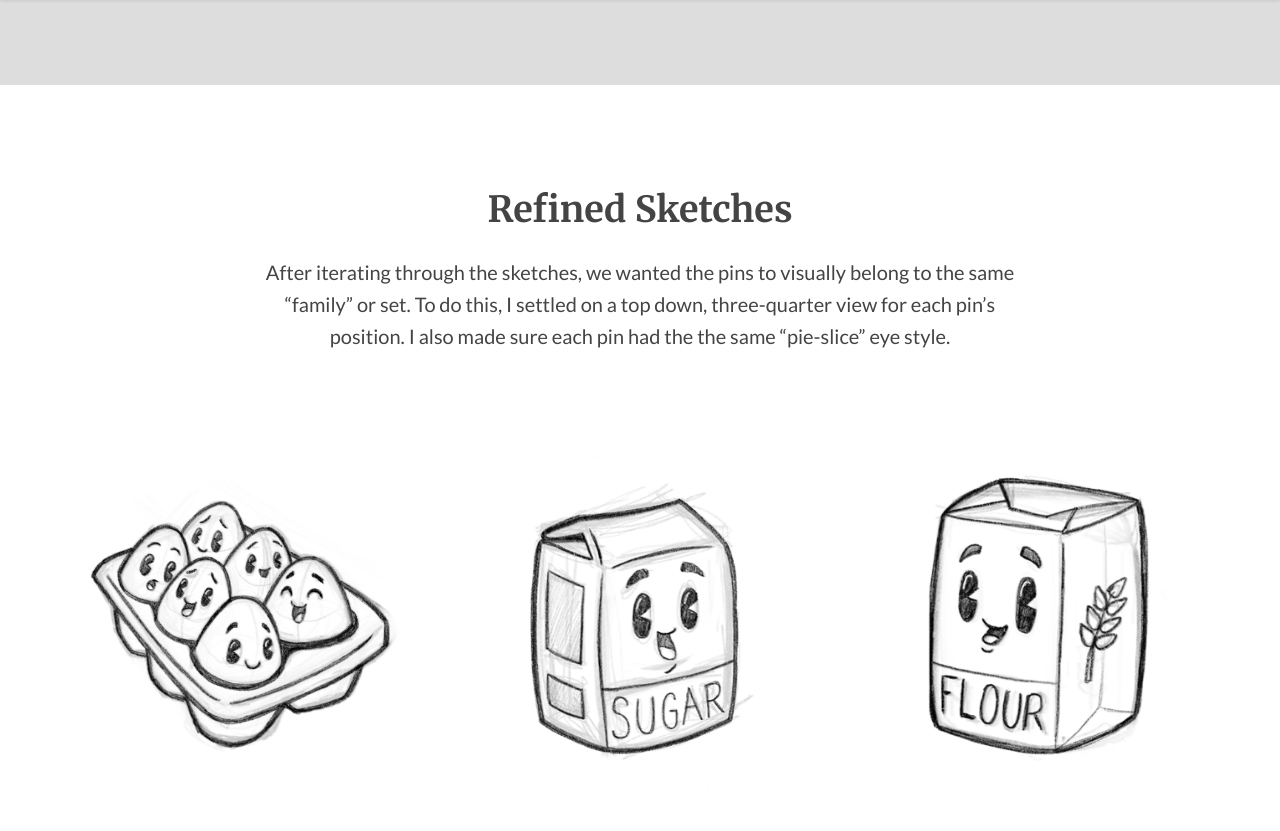
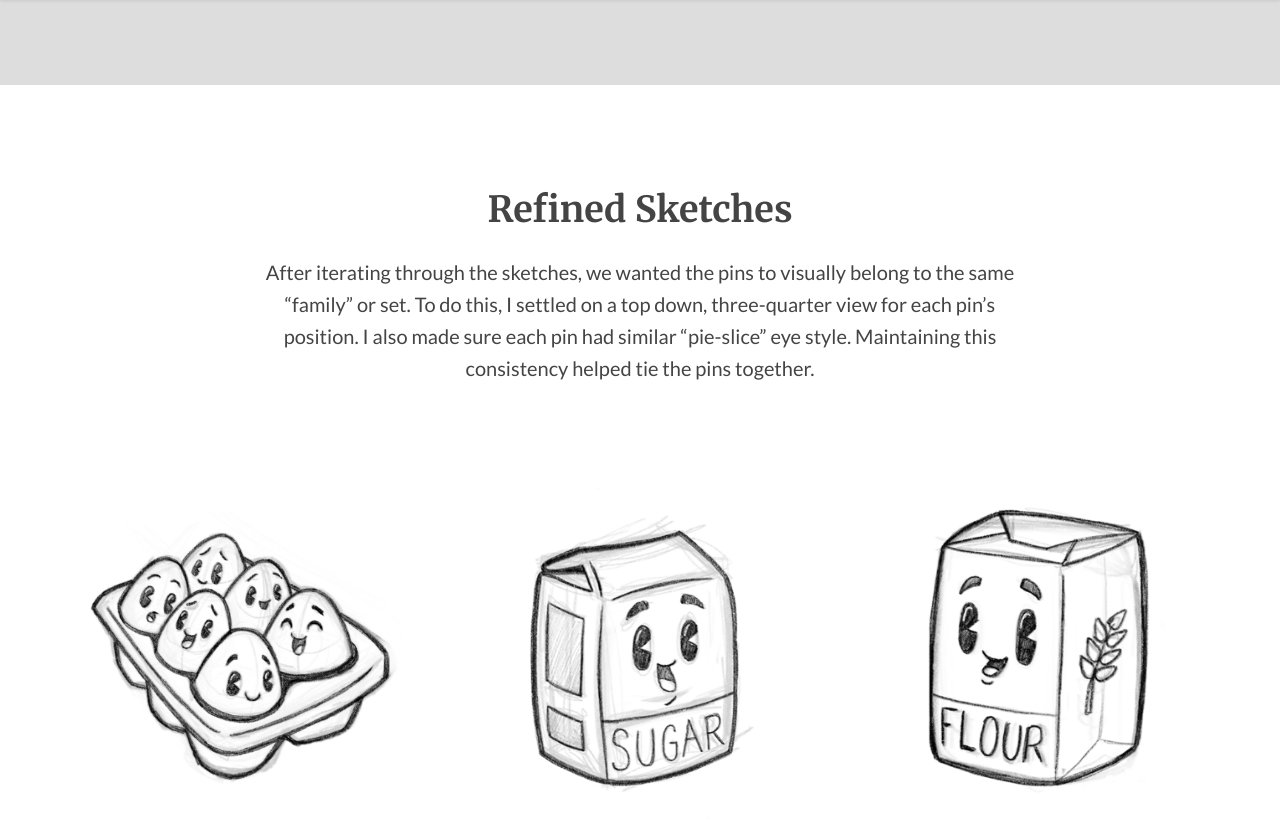
Before and after one commit to btamps/btamps.github.io, a Jekyll site: the page built from _posts/2016-03-30-baking-buddies.markdown, in a window 1280 px wide and 900 px high, scrolled down 2660 px. Shown: the top 831 px of the window. Built offline with Jekyll 4.4.1, drawn with Linux system fonts in a browser that asks for light colours; nearby versions of some CDN libraries.

Commit message:
content edits

```diff
--- a/_posts/2016-03-30-baking-buddies.markdown
+++ b/_posts/2016-03-30-baking-buddies.markdown
@@ -69,7 +69,7 @@ body-class: baking-pins
   <div class="row">
     <div class="col-sm-8 description center">
       <h2>Refined Sketches</h2>
-      <p>After iterating through the sketches, we wanted the pins to visually belong to the same “family” or set. To do this, I settled on a top down, three-quarter view for each pin’s position. I also made sure each pin had the the same “pie-slice” eye style.</p>
+      <p>After iterating through the sketches, we wanted the pins to visually belong to the same “family” or set. To do this, I settled on a top down, three-quarter view for each pin’s position. I also made sure each pin had similar “pie-slice” eye style. Maintaining this consistency helped tie the pins together.</p>
     </div>
   </div>
   <div class="row">
```
